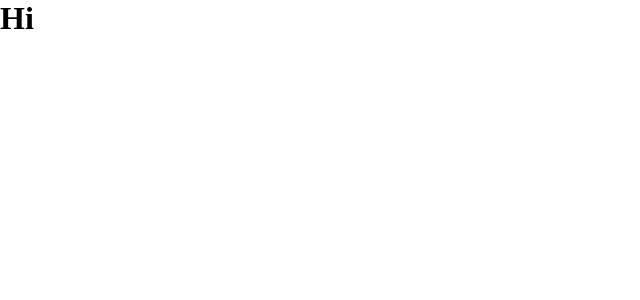
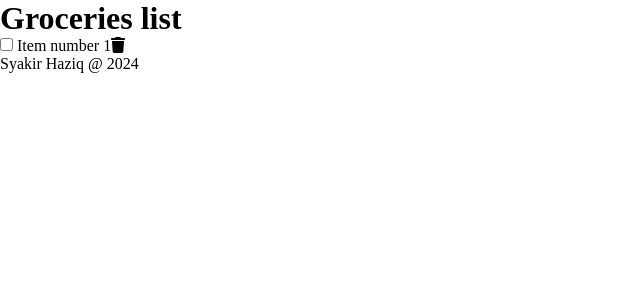
Before and after one commit to tadanama/react-groceries-list, a React (Vite) app: page / in a window 1280 px wide. Shown: the top 300 px of the page, without its empty margins (0-640 px from the left). Built offline with nearby package versions, Linux system fonts and the light colour scheme.

Commit message:
Render Header, GroceriesList and Footer

```diff
--- a/src/App.jsx
+++ b/src/App.jsx
@@ -1,7 +1,15 @@
+import Footer from "./Footer";
+import GroceriesList from "./GroceriesList";
+import Header from "./Header";
+
 function App() {
 	return (
 		<>
-			<h1>Hi</h1>
+			<div className="app">
+				<Header />
+        <GroceriesList />
+        <Footer />
+			</div>
 		</>
 	);
 }
```
